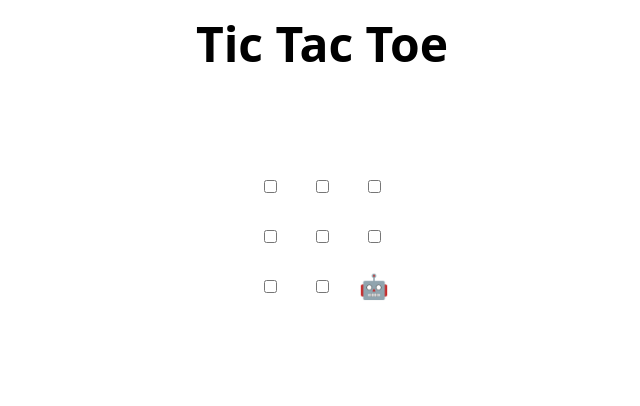
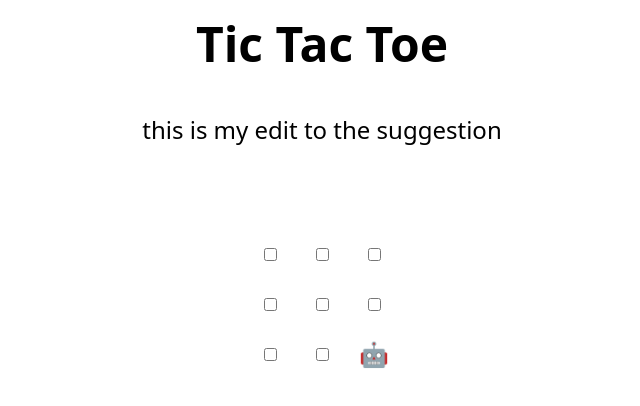
Before and after one commit to divyajmk/skills-review-pull-requests, a plain HTML site: page index.html in a window 1280 px wide. Shown: the whole page, without its empty margins (318-958 px from the left). Drawn offline with Linux system fonts and the light colour scheme.

Commit message:
Updated index.html with a suggestion

```diff
--- a/index.html
+++ b/index.html
@@ -45,6 +45,7 @@
     <td><input type="checkbox" /></td>
     <td><input type="checkbox" /></td>
   </tr>
+  this is my edit to the suggestion
 </table>
 
 <h2 hidden>Game over, refresh to play again 🧑‍💻 🤖!</h2>
```
